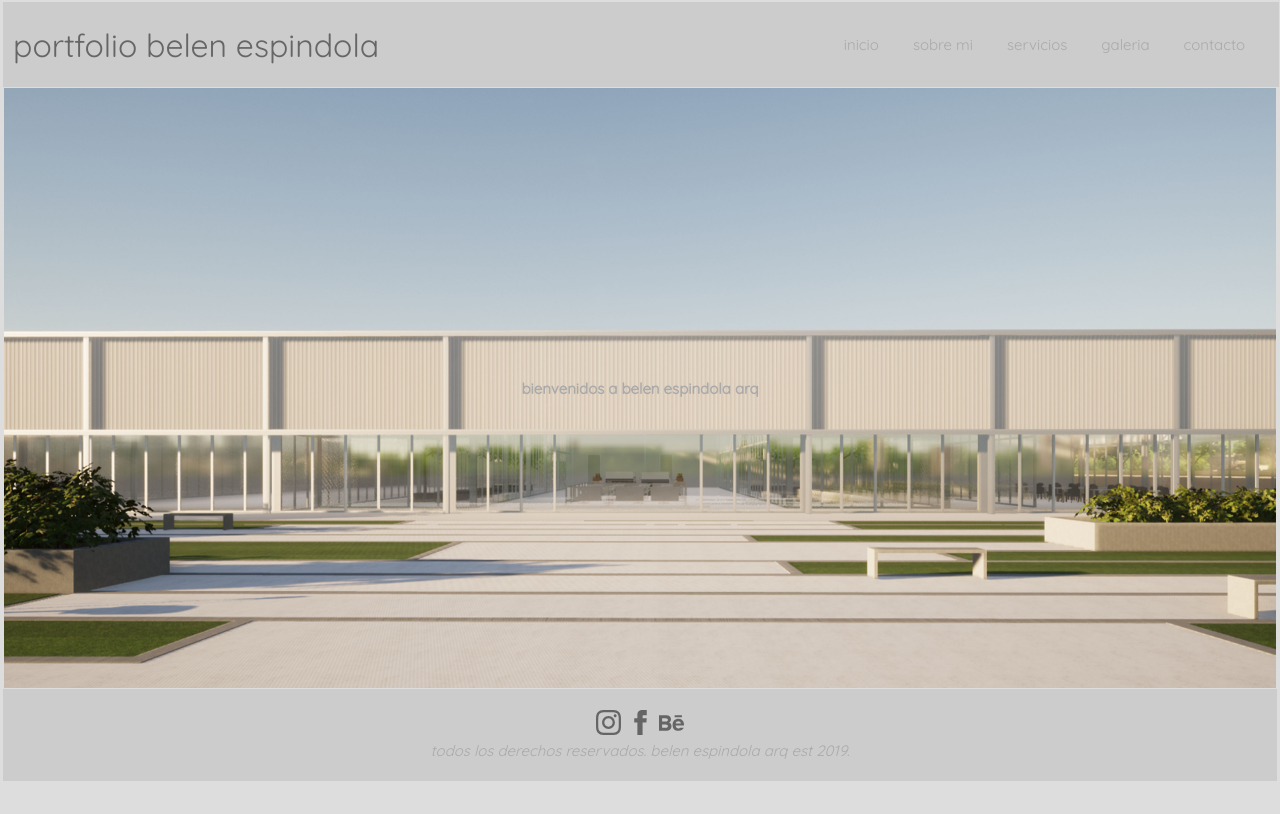
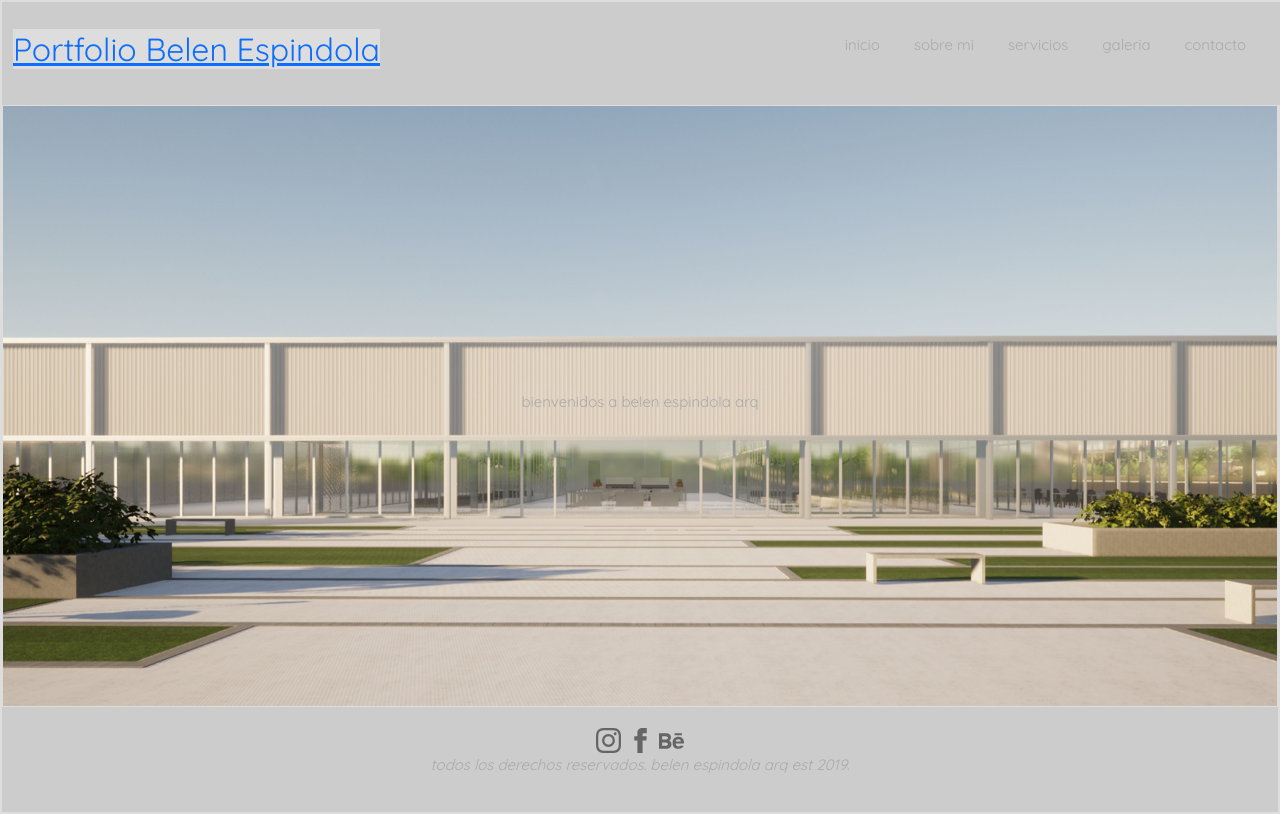
Before and after one commit to bespindola/belenespindola_arq, a plain HTML site: page index.html in a window 1280 px wide. Drawn offline with nearby package versions, Linux system fonts and the light colour scheme.

Commit message:
aplicando bootstrap al codigo

```diff
--- a/index.html
+++ b/index.html
@@ -4,16 +4,17 @@
     <meta charset="UTF-8">
     <meta http-equiv="X-UA-Compatible" content="IE=edge">
     <meta name="viewport" content="width=device-width, initial-scale=1.0">
+    <link href="https://cdn.jsdelivr.net/npm/bootstrap@5.1.3/dist/css/bootstrap.min.css" rel="stylesheet" integrity="sha384-1BmE4kWBq78iYhFldvKuhfTAU6auU8tT94WrHftjDbrCEXSU1oBoqyl2QvZ6jIW3" crossorigin="anonymous">
     <link rel="stylesheet" href="css/estilos.css"/>
     <link rel="preconnect" href="https://fonts.googleapis.com">
     <link rel="preconnect" href="https://fonts.gstatic.com" crossorigin>
     <link href="https://fonts.googleapis.com/css2?family=Quicksand&display=swap" rel="stylesheet">
-    <title>portfolio belen espindola</title>
+    <title>Portfolio Belen Espindola</title>
 </head>
 <body>
     <header>
         <!-- logo banner-->
-        <h2 class="header__titulo">portfolio belen espindola</h2>
+        <h2 class="header__titulo"><a href="index.html">Portfolio Belen Espindola</h2></a>
         <nav class="header__navegacion">
             <ul class="header__links">
                 <li><a href="index.html">inicio</a></li>
@@ -26,7 +27,7 @@
     </header>
     <main>
     <section class="portada">
-        <h1 class="portada__descripcion">bienvenidos a belen espindola arq</h1>
+        <h1 class="portada__descripcion animacionPortada">bienvenidos a belen espindola arq</h1>
     </section>
     </main>
     <footer>
@@ -35,5 +36,6 @@
         <img class="footer__redes" src="recursos/redes/behance.svg" alt="logo behance">
         <p class="footer__texto">todos los derechos reservados. belen espindola arq est 2019.</p>
     </footer>
+    <script src="https://cdn.jsdelivr.net/npm/bootstrap@5.1.3/dist/js/bootstrap.bundle.min.js" integrity="sha384-ka7Sk0Gln4gmtz2MlQnikT1wXgYsOg+OMhuP+IlRH9sENBO0LRn5q+8nbTov4+1p" crossorigin="anonymous"></script>
 </body>
 </html>
```
